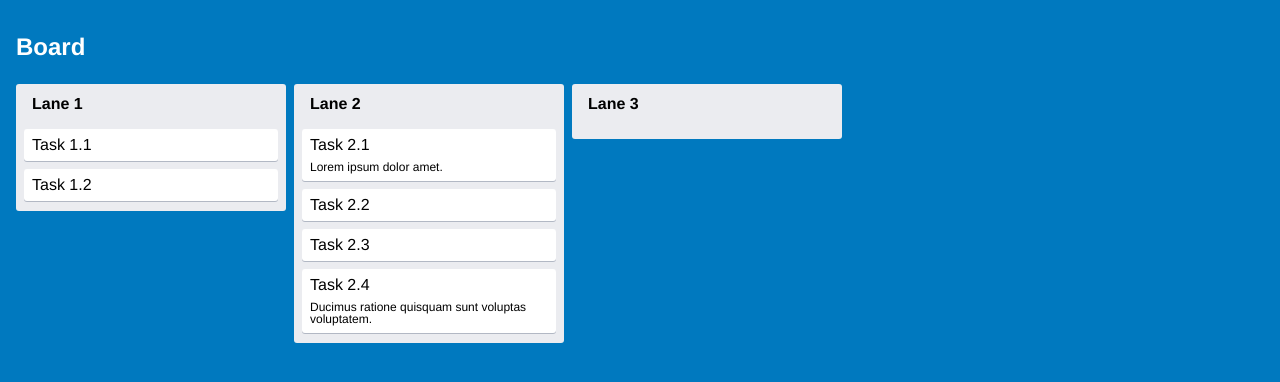
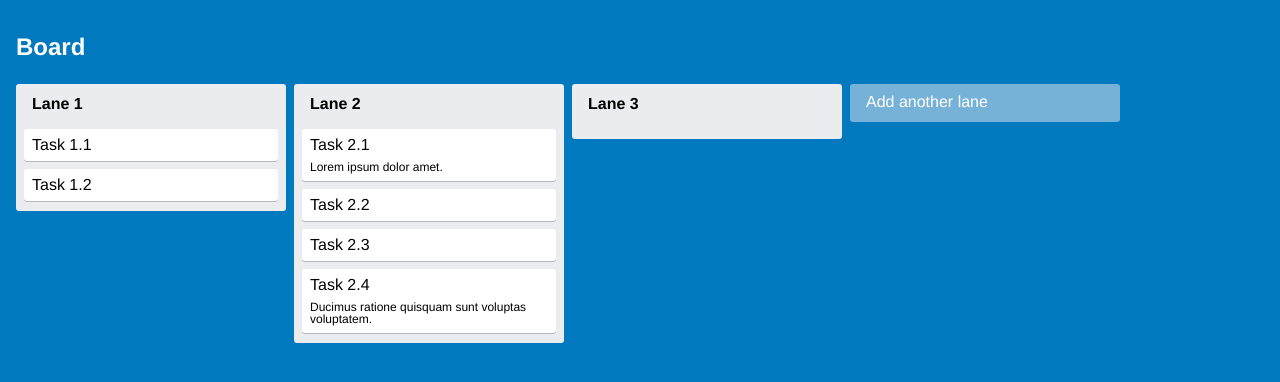
Before and after one commit to swissmanu/lanes, a React (Create React App) app: page / in a window 1280 px wide. Shown: the top 382 px of the page. Built offline with nearby package versions, Linux system fonts and the light colour scheme.

Commit message:
Basic Lane Creation

```diff
--- a/src/components/Board.tsx
+++ b/src/components/Board.tsx
@@ -5,6 +5,7 @@ import styled from "styled-components";
 import { BoardViewModel, LaneViewModel } from "../model/viewModels";
 import moveCard from "../model/viewModels/moveCard";
 import { Tail } from "../util/tail";
+import CreateLane from "./CreateLane";
 import DragLayer from "./DragLayer";
 import Lane from "./Lane";
 import TextEditor from "./TextEditor";
@@ -67,6 +68,17 @@ const Board: React.FC<BoardProps> = ({ board: { lanes, tasks, title }, onChange
     [lanes, onChange, tasks, title]
   );
 
+  const onCreateLane = React.useCallback(
+    (title: string) => {
+      onChange({
+        title,
+        tasks,
+        lanes: [...lanes, { id: `l${lanes.length + 1}`, title }],
+      });
+    },
+    [lanes, onChange, tasks]
+  );
+
   const onMoveCard = React.useCallback(
     (...args: Tail<Parameters<typeof moveCard>>) => {
       const nextTasks = moveCard(tasks, ...args);
@@ -96,6 +108,9 @@ const Board: React.FC<BoardProps> = ({ board: { lanes, tasks, title }, onChange
               />
             </LaneContainer>
           ))}
+          <LaneContainer>
+            <CreateLane onCreate={onCreateLane} />
+          </LaneContainer>
         </Lanes>
       </DndProvider>
     </BoardContainer>
--- /dev/null
+++ b/src/components/CreateLane.tsx
@@ -0,0 +1,53 @@
+import React from "react";
+import styled from "styled-components";
+import TextEditor from "./TextEditor";
+
+interface CreateLaneProps {
+  onCreate: (title: string) => void;
+}
+
+const Container = styled.div`
+  display: flex;
+  flex-direction: column;
+  background-color: ${(props) => props.theme.createLane.background};
+  border-radius: 3px;
+  max-height: 100%;
+  padding: 8px 8px 8px 14px;
+
+  &:focus-within {
+    background-color: ${(props) => props.theme.lane.background};
+  }
+`;
+
+const LaneTitle = styled(TextEditor)`
+  &::placeholder {
+    color: ${(props) => props.theme.createLane.placeholderColor};
+    opacity: 1;
+  }
+
+  &:focus&::placeholder {
+    color: ${(props) => props.theme.createLane.focusedPlaceholderColor};
+    opacity: 0.3;
+  }
+`;
+
+const CreateLane: React.FC<CreateLaneProps> = ({ onCreate }) => {
+  const key = React.useRef(0);
+
+  const onChange = React.useCallback(
+    (title: string) => {
+      if (title.trim().length > 0) {
+        onCreate(title);
+        key.current++; // Increment to force Rerender of TextEditor 🧙‍♂️
+      }
+    },
+    [onCreate]
+  );
+
+  return (
+    <Container>
+      <LaneTitle key={key.current} value="" placeholder="Add another lane" onChange={onChange} />
+    </Container>
+  );
+};
+export default CreateLane;
--- a/src/components/TextEditor.tsx
+++ b/src/components/TextEditor.tsx
@@ -5,6 +5,7 @@ import AutoHeightTextarea from "./AutoHeightTextarea";
 interface TextEditorProps {
   className?: string;
   value: string;
+  placeholder?: string;
   inTabOrder?: boolean;
   allowInputLineBreak?: boolean;
   onChange: (value: string) => void;
@@ -28,14 +29,14 @@ const Textarea = styled(AutoHeightTextarea)`
   }
 `;
 
-const TextEditor: React.FC<TextEditorProps> = ({
-  value: initialValue,
-  className,
-  onChange,
-  inTabOrder = false,
-  allowInputLineBreak = false,
-}) => {
+const TextEditor = React.forwardRef<HTMLTextAreaElement, TextEditorProps>(
+  (
+    { value: initialValue, className, placeholder, onChange, inTabOrder = false, allowInputLineBreak = false },
+    forwardedRef
+  ) => {
     const ref = React.useRef<HTMLTextAreaElement>(null);
+    React.useImperativeHandle(forwardedRef, () => ref.current!);
+
     const [value, setValue] = React.useState(initialValue);
 
     React.useEffect(() => setValue(initialValue), [initialValue]);
@@ -83,10 +84,12 @@ const TextEditor: React.FC<TextEditorProps> = ({
         autoCorrect="off"
         spellCheck="false"
         autoComplete="off"
+        placeholder={placeholder}
         onChange={onChangeTextarea}
         onKeyDown={onKeyDown}
         onFocus={onFocus}
       />
     );
-};
+  }
+);
 export default TextEditor;
--- a/src/theme/shared.ts
+++ b/src/theme/shared.ts
@@ -2,7 +2,12 @@ import { DefaultTheme } from "styled-components";
 
 const sharedTheme: Omit<DefaultTheme, "board"> = {
   lane: {
-    background: "#ebecf0",
+    background: "rgb(235, 236, 240)",
+  },
+  createLane: {
+    background: "rgba(235, 236, 240, .5)",
+    placeholderColor: "white",
+    focusedPlaceholderColor: "black",
   },
   card: {
     background: "white",
--- a/src/theme/theme.d.ts
+++ b/src/theme/theme.d.ts
@@ -8,6 +8,11 @@ declare module "styled-components" {
 
     lane: {
       background: string;
+    };
+    createLane: {
+      background: string;
+      placeholderColor: string;
+      focusedPlaceholderColor: string;
     };
 
     card: {
```
Lines whose indentation alone changed are shown as unchanged.
